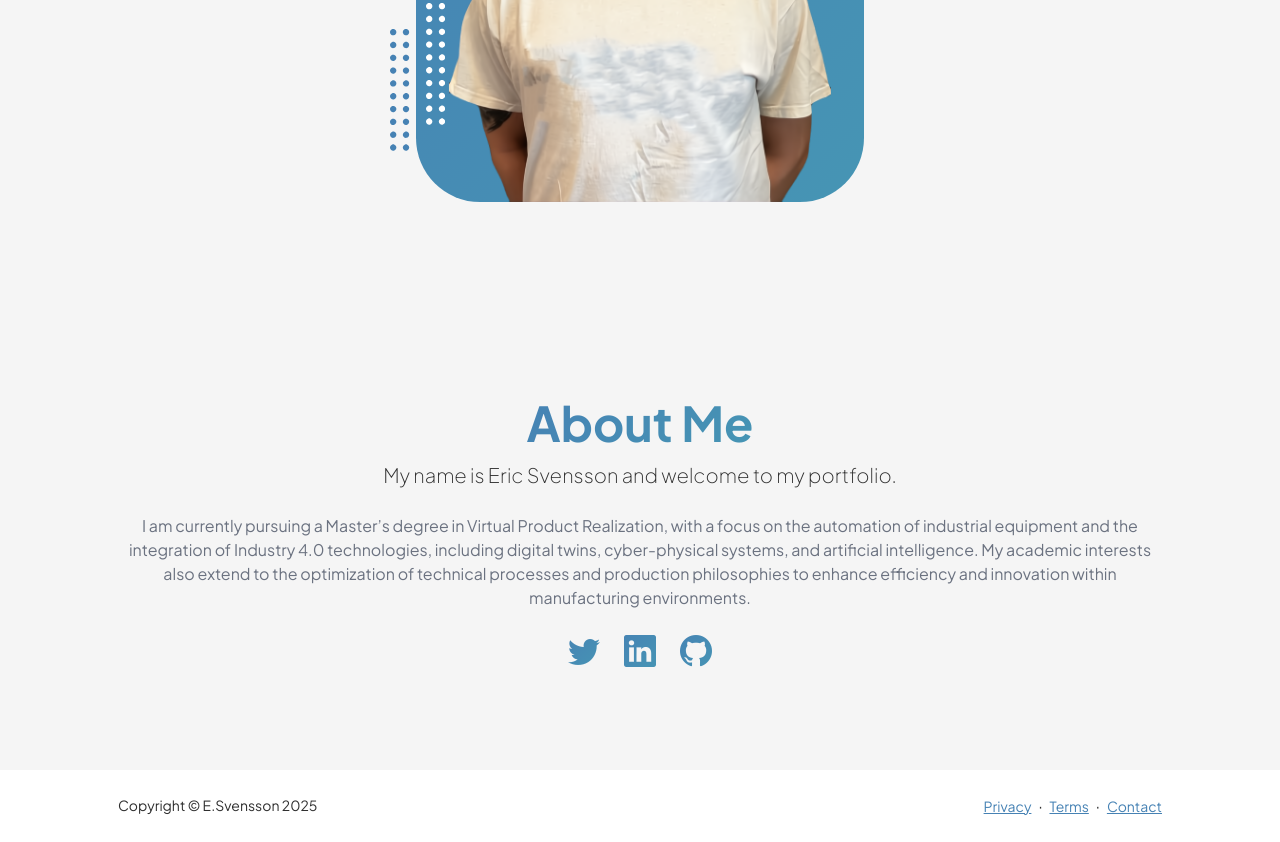
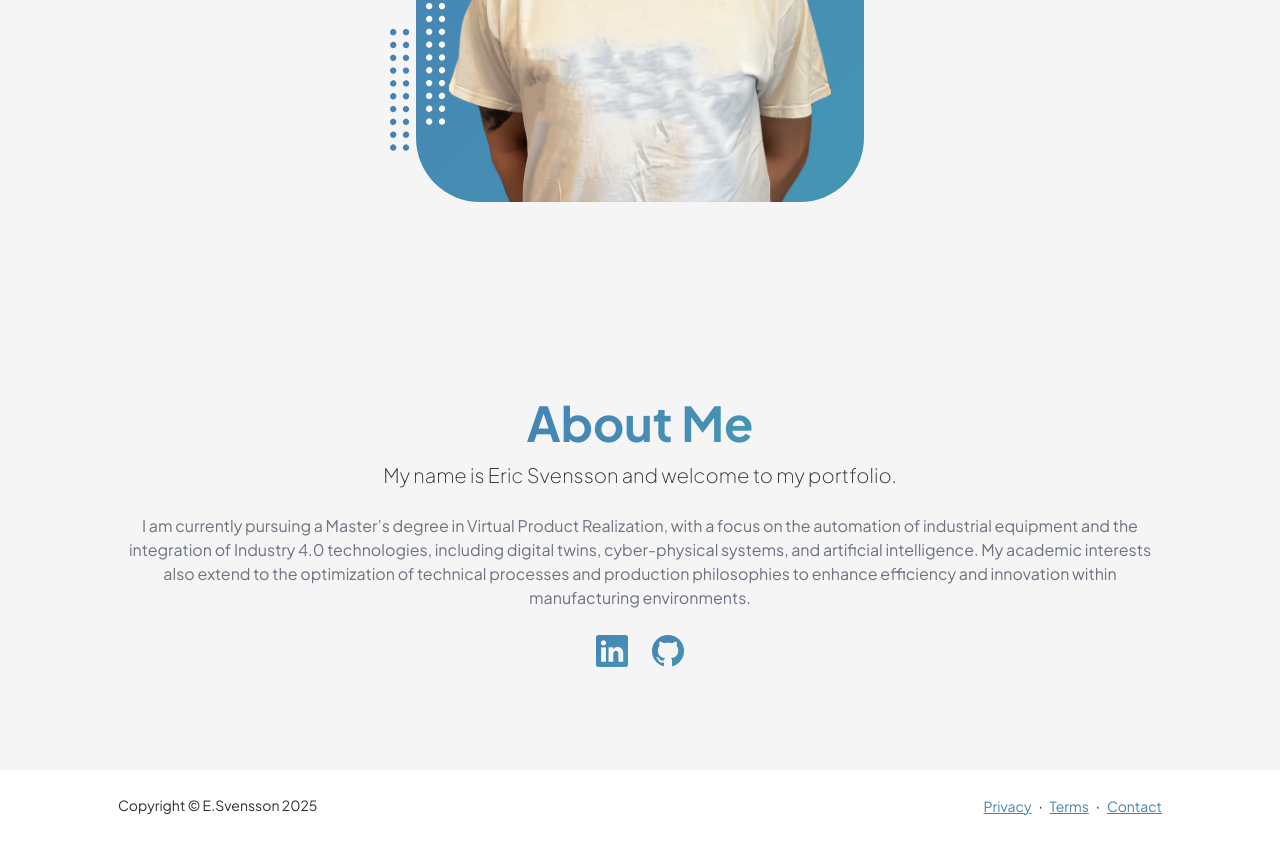
Before and after one commit to boomfink/portfolio, a plain HTML site: page index.html in a window 1280 px wide. Shown: the part 767-1609 px from the top of the page. Drawn offline with nearby package versions, Linux system fonts and the light colour scheme.

Commit message:
Social links fixed

```diff
--- a/index.html
+++ b/index.html
@@ -187,9 +187,9 @@
                                     My academic interests also extend to the optimization of technical processes and production philosophies to enhance efficiency and innovation within manufacturing environments.
                                 </p>
                                 <div class="d-flex justify-content-center fs-2 gap-4">
-                                    <a class="text-gradient" href="#!"><i class="bi bi-twitter"></i></a>
-                                    <a class="text-gradient" href="#!"><i class="bi bi-linkedin"></i></a>
-                                    <a class="text-gradient" href="#!"><i class="bi bi-github"></i></a>
+                                    <!-- <a class="text-gradient" href="#!"><i class="bi bi-twitter"></i></a> //TODO Unused-->
+                                    <a class="text-gradient" href="https://www.linkedin.com/in/eric-svensson-800b1a262/"><i class="bi bi-linkedin"></i></a>
+                                    <a class="text-gradient" href="https://github.com/boomfink"><i class="bi bi-github"></i></a>
                                 </div>
                             </div>
                         </div>
```
